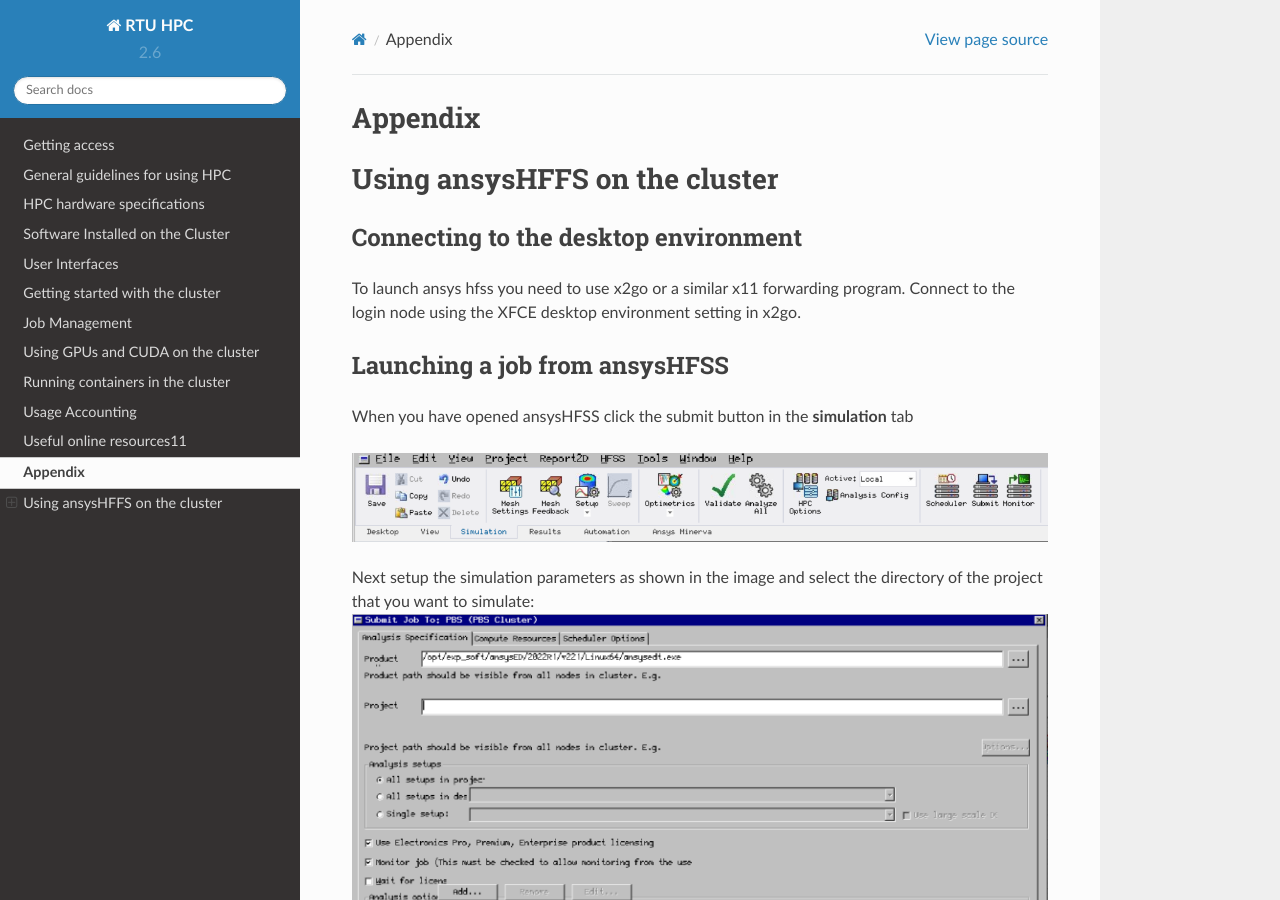
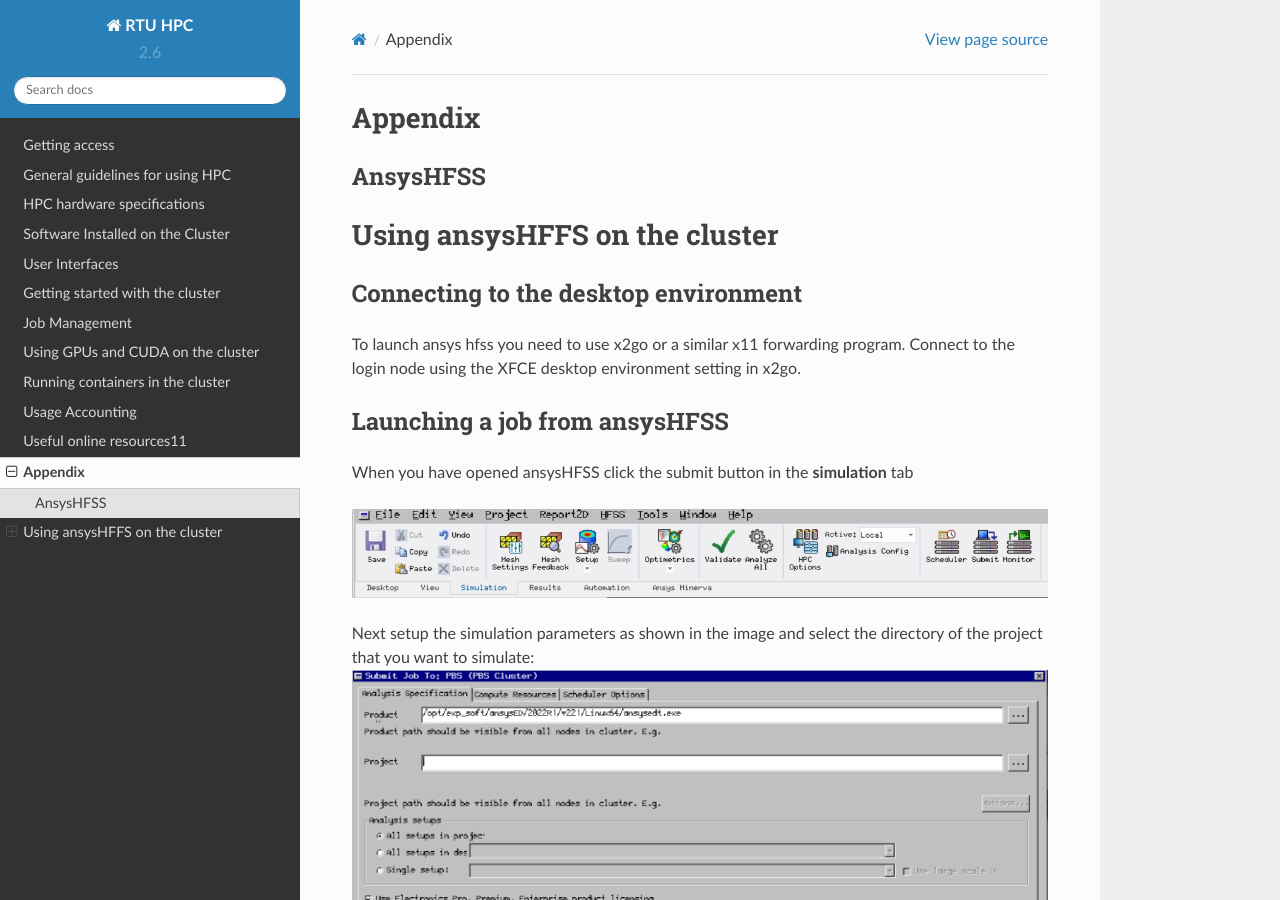
Before and after one commit to rtuhpc/hpc-manual, a Sphinx documentation site: the page built from doc/appendix.md, in a window 1280 px wide and 900 px high. Built offline with Sphinx 7.4.7 and the Read the Docs theme 2.0.0, drawn with Linux system fonts in a browser that asks for light colours.

Commit message:
Update appendix.md

````diff
--- a/doc/appendix.md
+++ b/doc/appendix.md
@@ -1,4 +1,6 @@
 # Appendix
+
+## AnsysHFSS
 
 ```{include} ./includes/hfss.md
 ```
````
